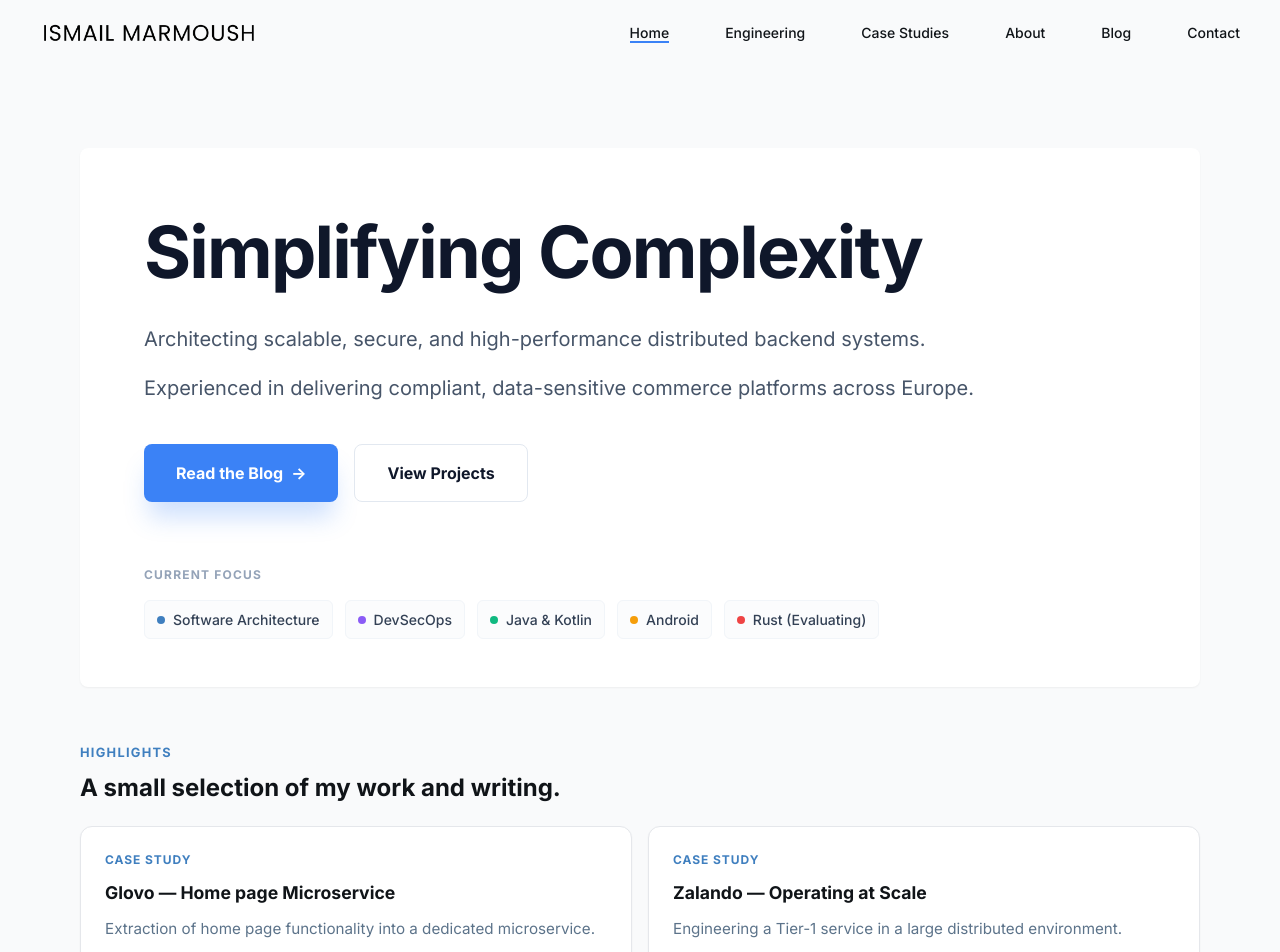
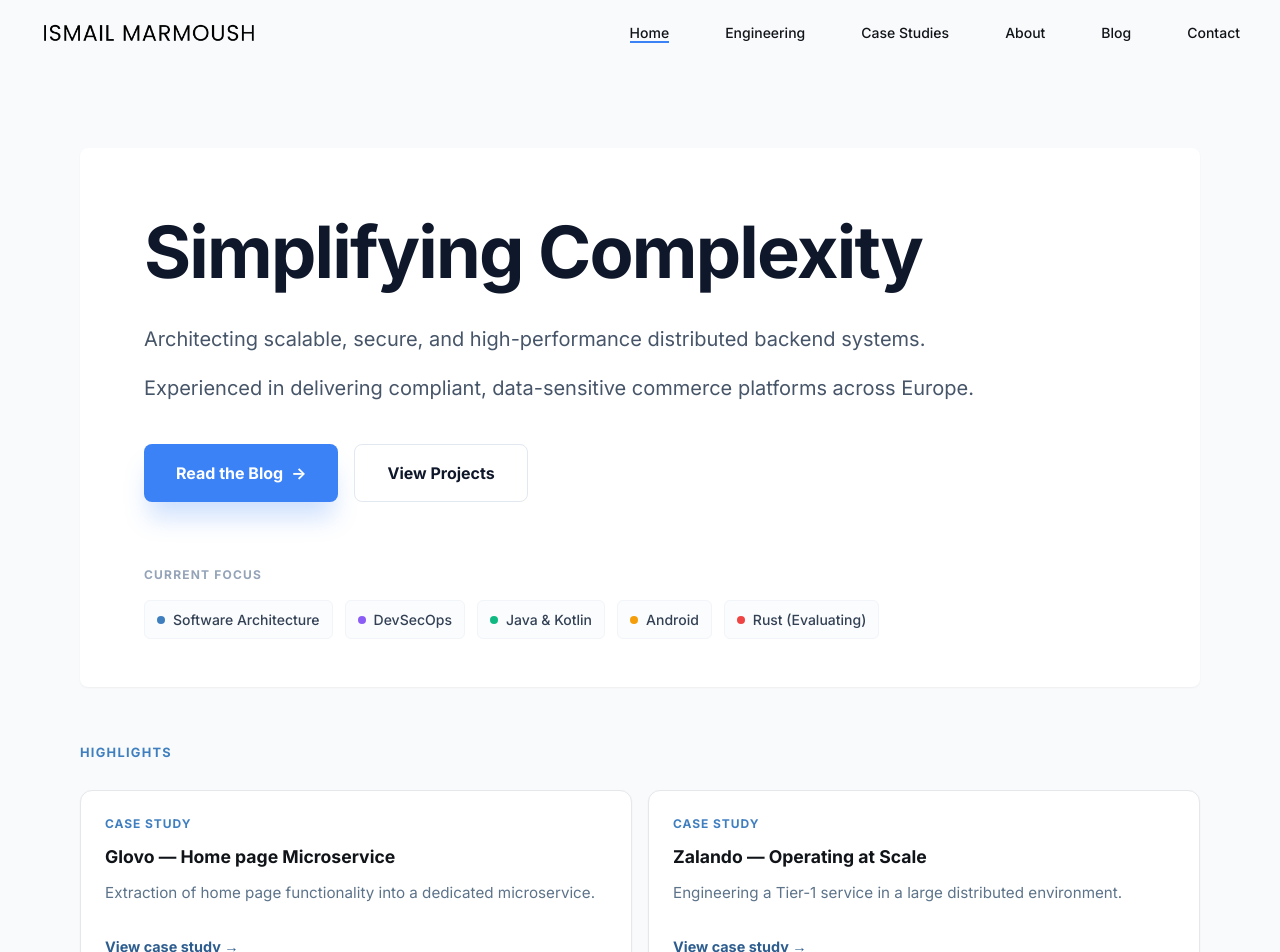
Before and after one commit to IsmailMarmoush/ismailmarmoush.github.io, a Vue app: page / in a window 1280 px wide. Shown: the top 952 px of the page. Built offline with nearby package versions, Linux system fonts and the light colour scheme.

Commit message:
remove line

```diff
--- a/src/pages/Home.vue
+++ b/src/pages/Home.vue
@@ -64,7 +64,6 @@
             <div ref="targetSection" class="highlights-heading">
               <div>
                 <span class="highlights-eyebrow">Highlights</span>
-                <h2 class="section-heading">A small selection of my work and writing.</h2>
               </div>
             </div>
             <div class="highlights-grid">
```
